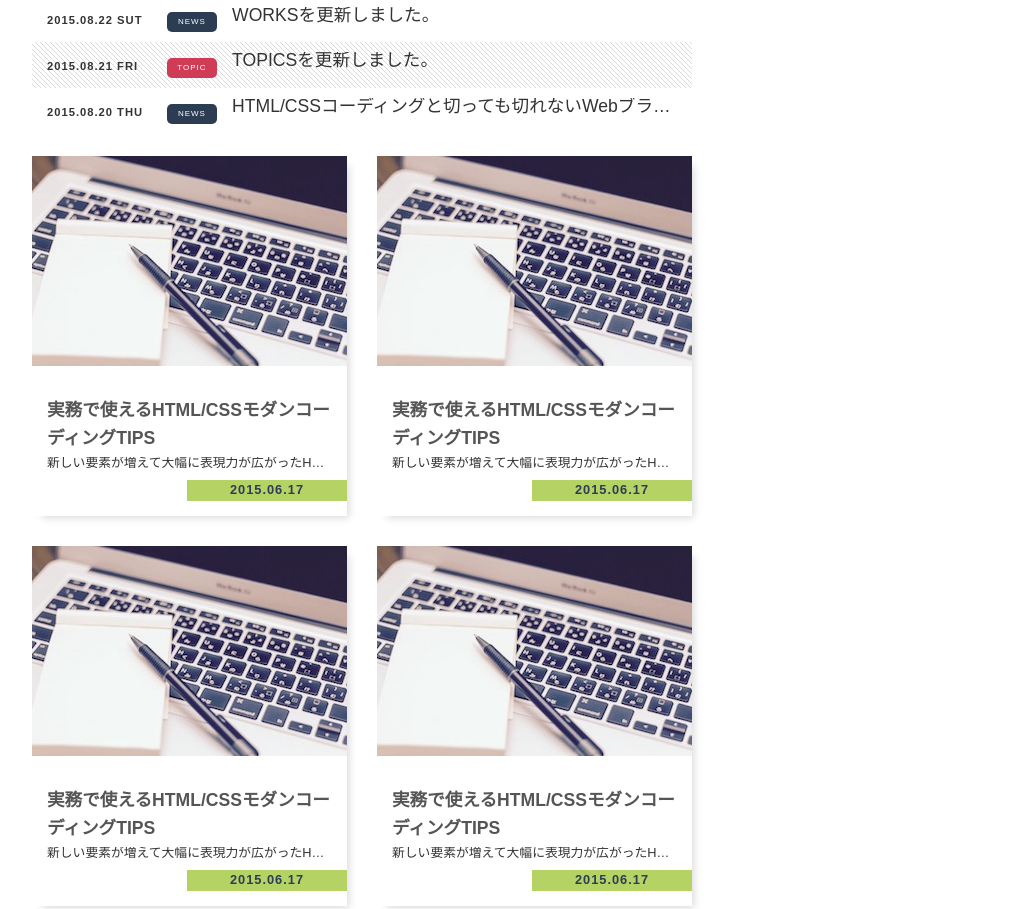
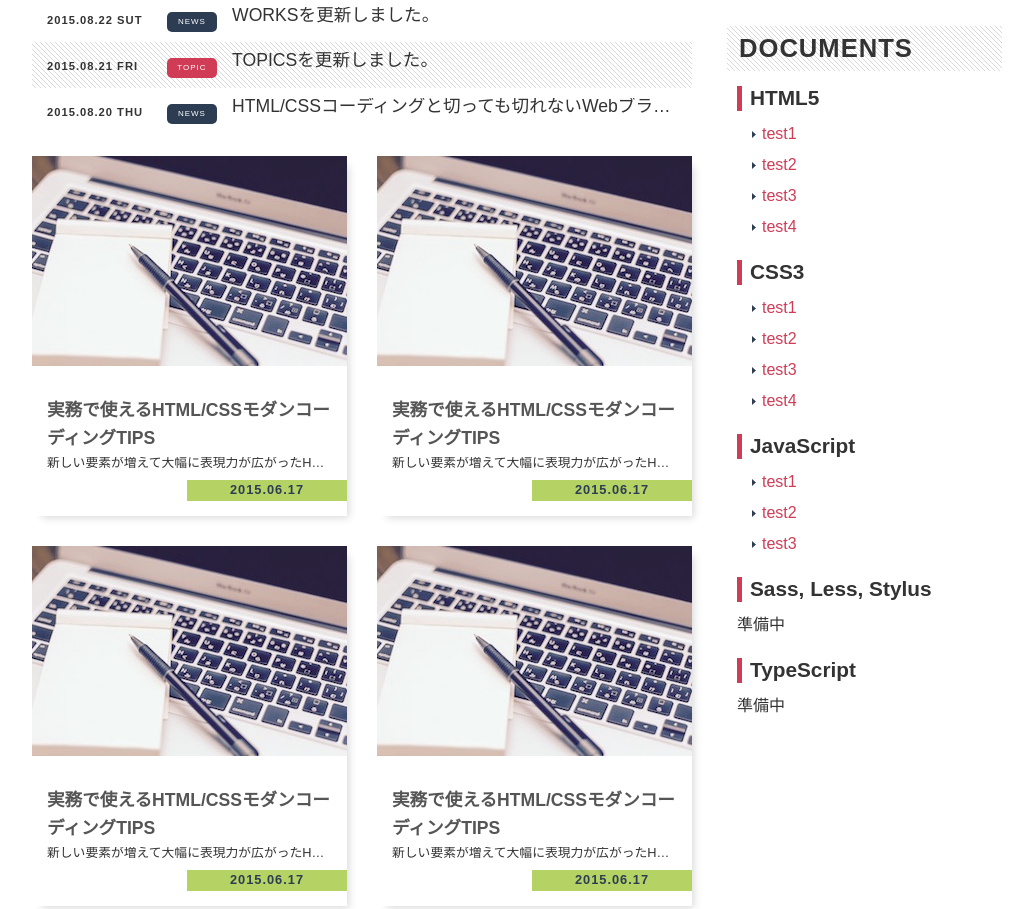
Before and after one commit to JunichiroKohari/standard-layout, a plain HTML site: page index.html in a window 1280 px wide. Shown: the part 639-1548 px from the top of the page, without its empty margins (123-1156 px from the left). Drawn offline with Linux system fonts and the light colour scheme.

Commit message:
DOCUMENTS(CATEGOTY) 表示

```diff
--- a/css/style.css
+++ b/css/style.css
@@ -328,6 +328,37 @@ a:link, a:visited, a:hover, a:active {
     transform: rotate(-45deg);
 }
 
+/* ▼ DOCUMENTS ▼ */
+.documents {
+    margin: 10px 10px 30px;
+}
+.documents,
+.documents ul {
+    list-style-type: none;
+}
+.documents > li .title {
+    margin: 15px 0;
+    padding-left: 8px;
+    border-left: 5px solid #d03c56;
+    font-size: 1.3rem;
+    line-height: 1.2;
+}
+.documents > li + li {
+    margin-top: 25px;
+}
+.documents > li ul {
+    margin: 15px;
+}
+.documents > li ul > li {
+    margin-bottom: 15px;
+    padding-left: 10px;
+    background: url('../images/arrow.gif') no-repeat left center;
+}
+.documents a:hover {
+    text-decoration: underline;
+}
+
+
 /* ---------- sidemenu ---------- */
 .footer {
     width: 100%;
--- a/index.html
+++ b/index.html
@@ -153,6 +153,43 @@
                     </a>
                 </li>
             </ol>
+            <h2 class="heading">DOCUMENTS</h2>
+            <ul class="documents">
+                <li>
+                    <h3 class="title">HTML5</h3>
+                    <ul>
+                        <li><a href="#">test1</a></li>
+                        <li><a href="#">test2</a></li>
+                        <li><a href="#">test3</a></li>
+                        <li><a href="#">test4</a></li>
+                    </ul>
+                </li>
+                <li>
+                    <h3 class="title">CSS3</h3>
+                    <ul>
+                        <li><a href="#">test1</a></li>
+                        <li><a href="#">test2</a></li>
+                        <li><a href="#">test3</a></li>
+                        <li><a href="#">test4</a></li>
+                    </ul>
+                </li>
+                <li>
+                    <h3 class="title">JavaScript</h3>
+                    <ul>
+                        <li><a href="#">test1</a></li>
+                        <li><a href="#">test2</a></li>
+                        <li><a href="#">test3</a></li>
+                    </ul>
+                </li>
+                <li>
+                    <h3 class="title">Sass, Less, Stylus</h3>
+                    <p>準備中</p>
+                </li>
+                <li>
+                    <h3 class="title">TypeScript</h3>
+                    <p>準備中</p>
+                </li>
+            </ul>
         </div>
     </div>
     <footer class="footer">
```
